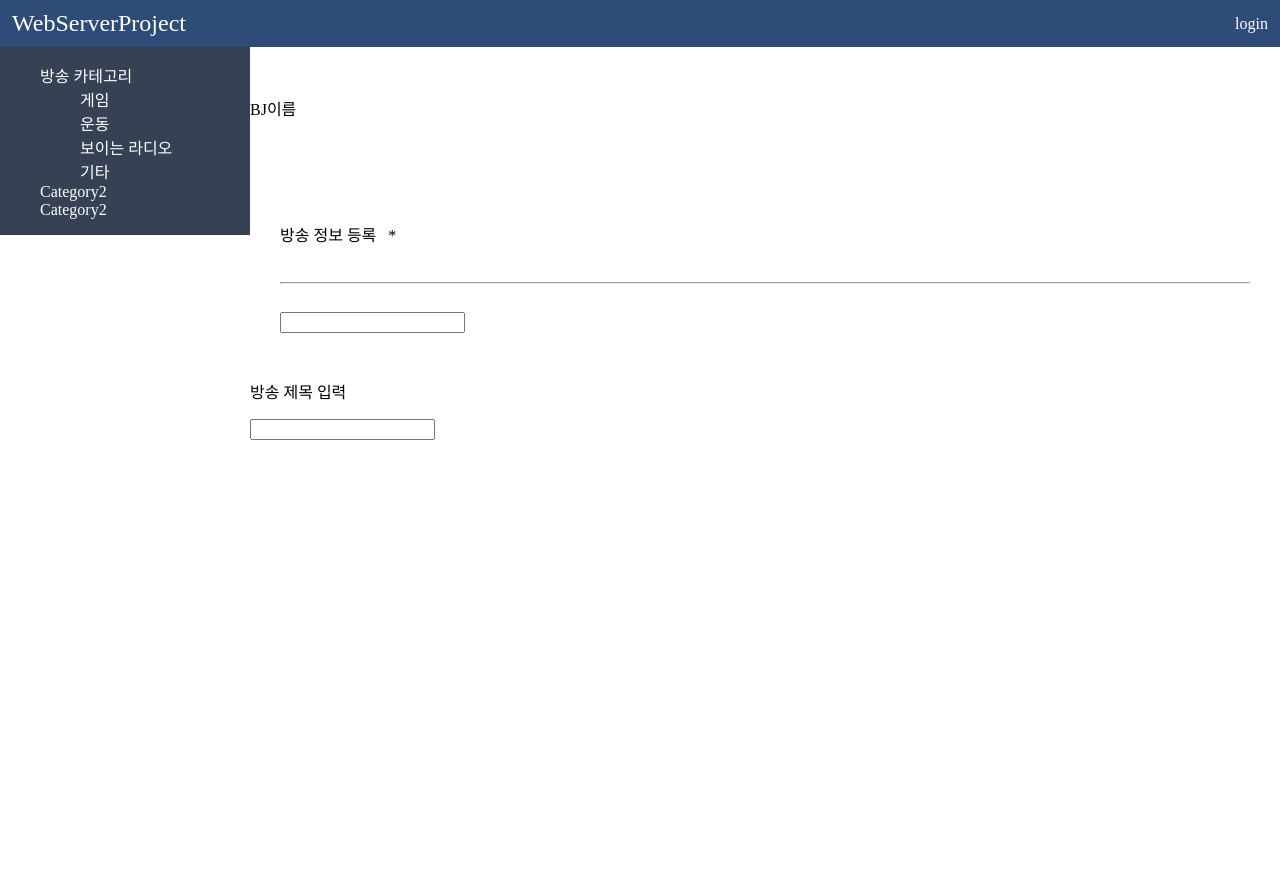
After one commit to chobkyu/WebServerPrograming_Project, a PHP site: page /BJStart.html in a window 1280 px wide. The commit adds this page. Run offline with PHP 8.4, Linux system fonts and the light colour scheme.

Commit message:
2022-05-30 23:44

```diff
--- /dev/null
+++ b/BJStart.html
@@ -0,0 +1,111 @@
+<!DOCTYPE html>
+<html>
+    <head>
+        <meta charset="UTF-8">
+        <title>개인 방송국</title>
+        <link rel="stylesheet" href="index.css">
+    </head>
+
+    <body>
+
+        <div>
+            <nav class = "prontbar">
+                <div class = "bar_logo">
+                    <a href = "">WebServerProject</a>
+                </div>
+
+                <div class="Login_menu">
+                    <a href = "login.php">login</a> <!--수정 예정-->
+                </div>
+            </nav>
+
+
+        </div>
+
+        <header class="nav-left" role="banner">
+            <nav class = "nav" role="navigation">
+                <ul class="nav__list">
+                    <li>
+                        <label for ="group-1">방송 카테고리</label>
+                        <ul class="group-list">
+                            <li>게임</li>
+                            <li>운동</li>
+                            <li>보이는 라디오</li>
+                            <li>기타</li>
+                        </ul>
+                    </li>
+                    <li>
+                        <label for="group-2">Category2</label>
+                    </li>
+                    <li>
+                        <label for="group-3">Category2</label>
+                    </li>
+                </ul>
+            </nav>
+        </header>
+
+        <div class="contents">
+            <!--BJ이름 나오게 출력할거-->
+            <div class = "header">
+                <p>BJ이름</p>
+            </div>
+
+            <!--방송 정보 등록 내용-->
+            <div class="contents-body">
+
+                <div class="body-board">
+                    <div class = "board_head">
+                        <p>방송 정보 등록 &nbsp; *</p>
+                    </div>
+                    <hr>
+
+                    <div class="board_content input_board"></div>
+                        <div class="inp_right_div">
+                            <div class="input_part_right inp_default">
+                                <input type="text">
+                            </div>
+
+                        </div>
+                    </div>
+
+                    <div class="input_part">
+                        <p>방송 제목 입력</p>
+
+                        <div class="input_part">
+                            <div class="input_right_div">
+                                <div class="input_part_right inp_default">
+                                    <input type = "tel">
+                                </div>
+
+                            </div>
+
+                        </div>
+                    </div>
+
+
+
+
+
+                </div>
+            </div>
+
+
+            <!--
+            <div>
+                <form>
+                    <h4>방송 이름</h4>
+                    <input type="text" placeholder="방송 제목을 입력하세요" id="title" class="bj">
+                    <h4>방송 카테코리</h4>
+                    <select>
+                        <option>게임</option>
+                        <option>운동</option>
+                        <option>기타</option>
+                    </select>
+                    <br>
+                    <button id="start">방송시작</button>
+                </form>
+            </div> -->
+        </div>
+
+    </body>
+</html>
--- a/index.css
+++ b/index.css
@@ -428,3 +428,88 @@ img{
     }
 
 }
+
+.bj{
+    display: block;
+    margin-bottom:3px;
+    padding : 3px;
+    border:1px solid lightgray;
+    border-radius : 3px;
+}
+
+#start{
+    width: 15%;
+    background-color: skyblue;
+    border-color : transparent;
+    color : white;
+}
+
+
+
+
+
+article, aside, details, figcaption, figure, footer, header, hgroup, menu, nav, section {
+    display: block
+
+}
+li, ul{
+    list-style: none;
+}
+
+.nav-left{
+    background-color: #364153;
+    display: flex;
+    flex-direction: column;
+    width: 250px;
+    height: 100%;
+    color: #ffffff;
+    box-sizing: border-box;
+}
+.nav-head{
+    width: 250px;
+    height: 162px;
+    display: flex;
+    justify-content: center;
+    align-items: center;
+}
+
+/* 컨텐츠 */
+.contents{
+    position: absolute;
+    left: 250px;
+    top: 80px;
+    width: calc(100% - 250px);
+    height: 100%;
+    box-sizing: border-box;
+}
+
+
+/* 맨 윗상단 메뉴 */
+.header{
+    height: 80px;
+    /* display: flex;
+    justify-content: space-between;
+    align-items: center; */
+}
+
+/* 컨텐츠 내용 */
+.contents-body{
+    overflow: auto;
+}
+
+.body-board{
+    padding: 30px;
+    box-sizing: border-box;
+}
+.input_board{
+    padding: 10px 20px;
+    box-sizing: border-box;
+}
+.board_head{
+    display: flex;
+    flex-flow: row wrap;
+    justify-content: space-between;
+    width: 100%;
+    box-sizing: border-box;
+    margin-bottom: 20px;
+}
```
Also changed, not shown: test.php (+4 -3 lines), 1 other file.
